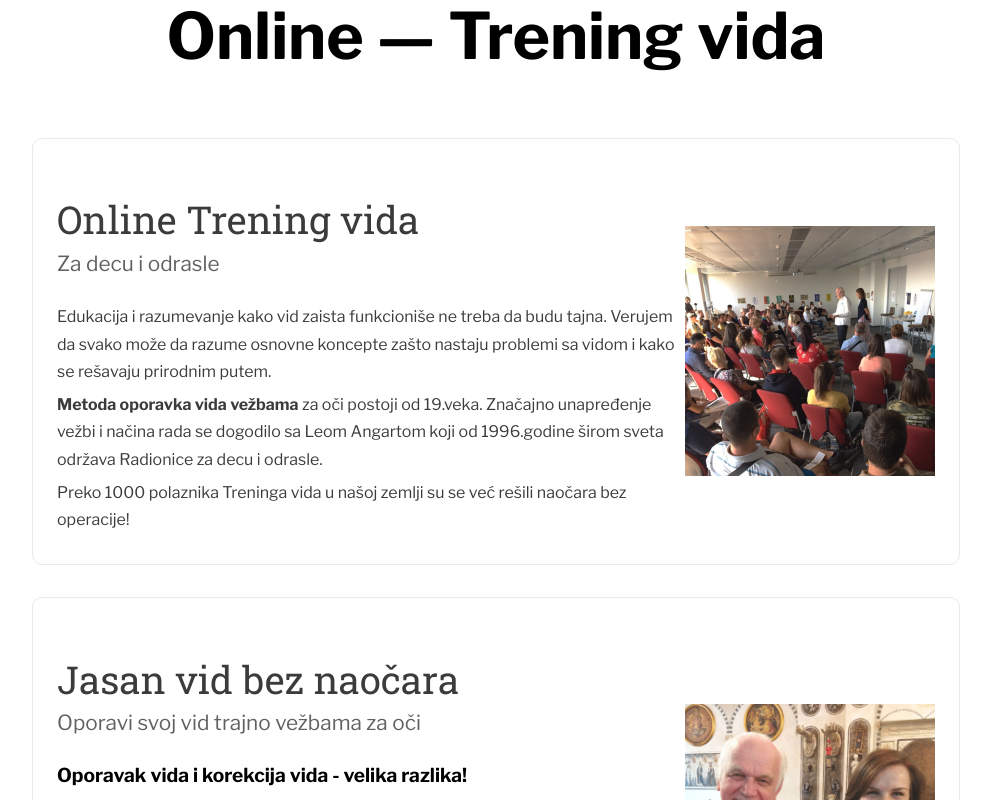
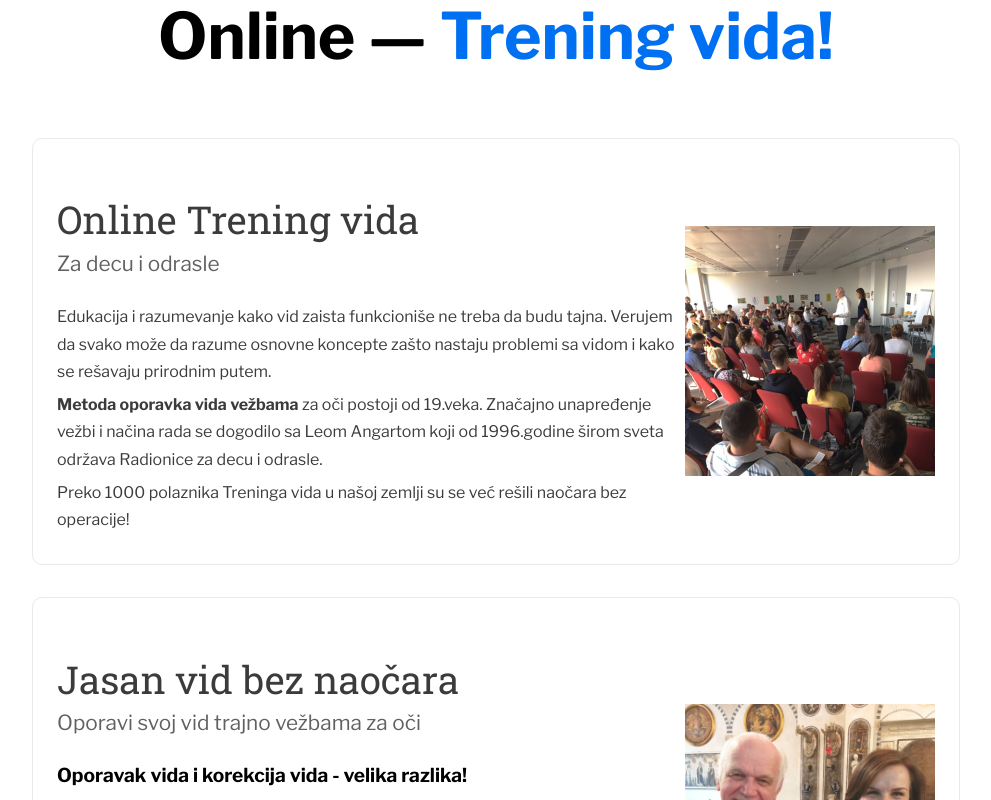
Before and after one commit to marijanbrvar/treningvida-online, a Next.js app: page / in a window 1280 px wide. Shown: the top 800 px of the page, without its empty margins (144-1135 px from the left). Built offline with nearby package versions, Linux system fonts and the light colour scheme.

Commit message:
adding heading

```diff
--- a/pages/index.js
+++ b/pages/index.js
@@ -20,7 +20,7 @@ export default function Index({ title, description, content }) {
       </Head>
       <main className="main">
         <header>
-          <h1 className={styles.title}>Online — Trening vida</h1>
+          <h1 className={styles.title}>Online — <a href="#">Trening vida!</a></h1>
         </header>
         <div className={styles.grid}>
           {articles.slice(0, 4).map((article, i) => (
```
